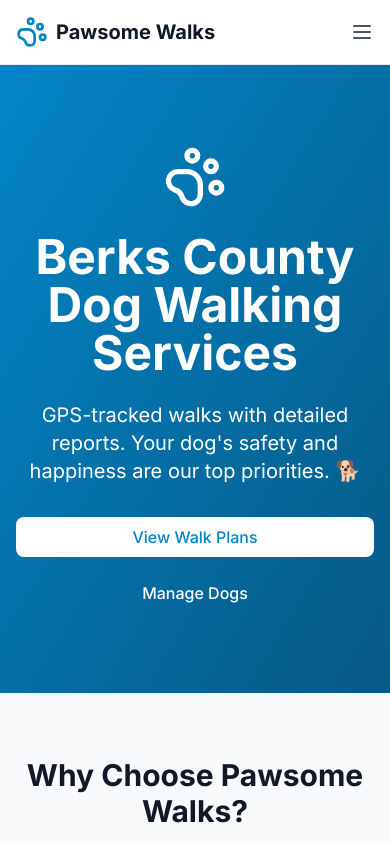
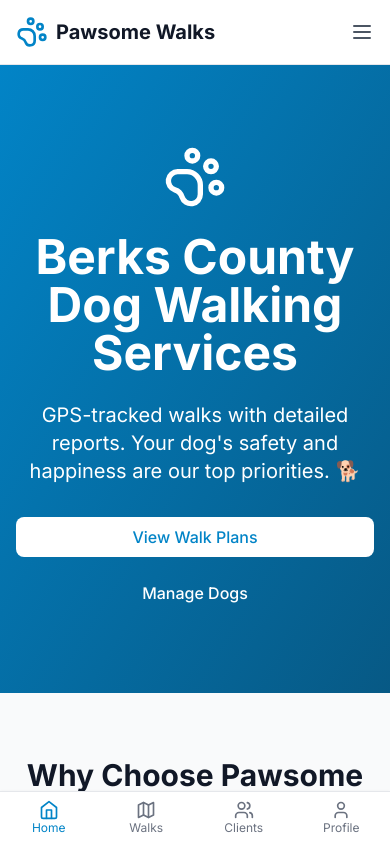
Before and after one commit to austinmckale/dog-walker-cms, a Next.js app: page / in a window 390 px wide. Shown: the top 844 px of the page. Built offline with nearby package versions, Linux system fonts and the light colour scheme.

Commit message:
feat: add mobile bottom navigation bar

```diff
--- a/app/layout.tsx
+++ b/app/layout.tsx
@@ -1,6 +1,7 @@
 import type { Metadata, Viewport } from 'next'
 import { Inter } from 'next/font/google'
 import './globals.css'
+import MobileNav from '@/components/MobileNav'
 
 const inter = Inter({ subsets: ['latin'] })
 
@@ -24,8 +25,9 @@ export default function RootLayout({
   return (
     <html lang="en">
       <body className={inter.className}>
-        <div className="min-h-screen bg-gray-50">
+        <div className="min-h-screen bg-gray-50 pb-16 md:pb-0">
           {children}
+          <MobileNav />
         </div>
       </body>
     </html>
--- /dev/null
+++ b/components/MobileNav.tsx
@@ -0,0 +1,40 @@
+'use client'
+
+import Link from 'next/link'
+import {usePathname} from 'next/navigation'
+import {Home, Map, Users, User} from 'lucide-react'
+
+const items = [
+  {name: 'Home', href: '/', icon: Home},
+  {name: 'Walks', href: '/walks', icon: Map},
+  {name: 'Clients', href: '/dogs', icon: Users},
+  {name: 'Profile', href: '/profile', icon: User},
+]
+
+export default function MobileNav() {
+  const pathname = usePathname()
+  return (
+    <nav className="fixed bottom-0 left-0 right-0 z-50 border-t bg-white shadow md:hidden">
+      <ul className="flex justify-around" role="menubar">
+        {items.map((item) => {
+          const isActive = pathname === item.href
+          return (
+            <li key={item.name} className="flex-1" role="none">
+              <Link
+                href={item.href}
+                role="menuitem"
+                aria-current={isActive ? 'page' : undefined}
+                className={`flex flex-col items-center justify-center py-2 text-xs focus-visible:outline-none focus-visible:ring-2 focus-visible:ring-primary-500 ${
+                  isActive ? 'text-primary-600' : 'text-gray-500 hover:text-gray-900'
+                }`}
+              >
+                <item.icon className="h-5 w-5" />
+                <span>{item.name}</span>
+              </Link>
+            </li>
+          )
+        })}
+      </ul>
+    </nav>
+  )
+}
```
Also changed, not shown: 1 other file (tests, documents, lock files or other folders).
